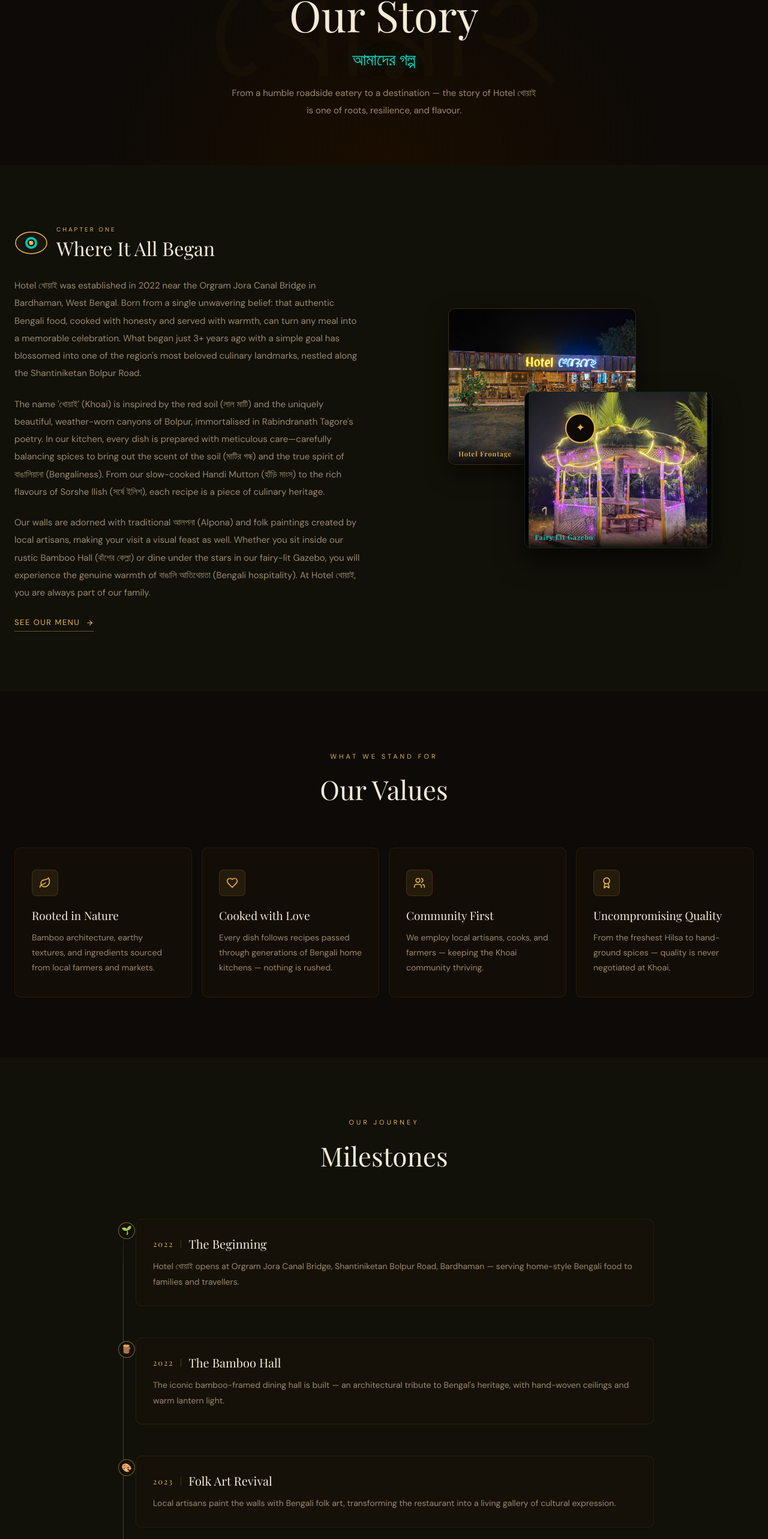
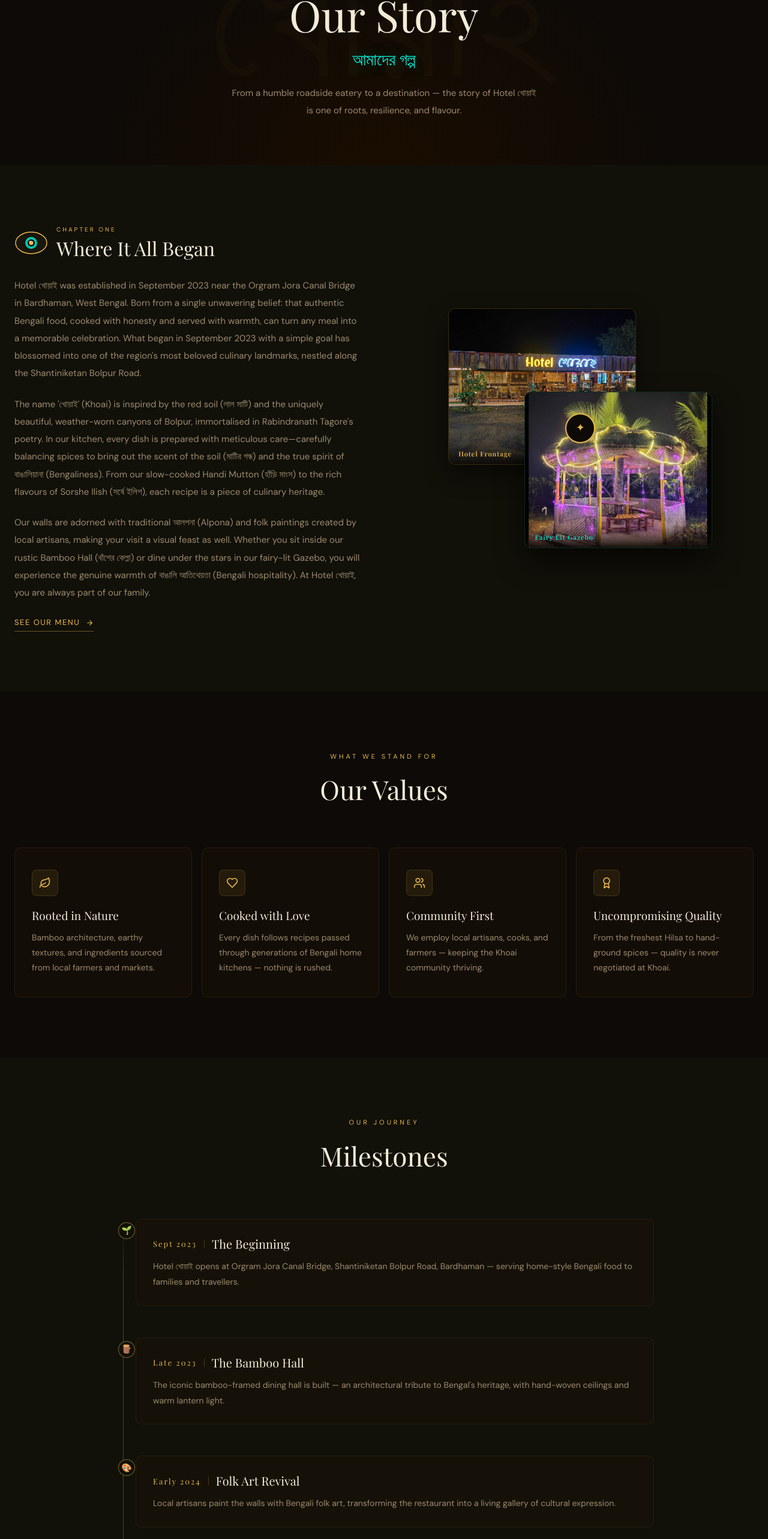
Before and after one commit to Surja2003/Hotel-Khoai, a React (Vite) app: page /our-story in a window 1280 px wide. Shown: the part 210-2776 px from the top of the page at 60% size. Built offline with nearby package versions, Linux system fonts and the light colour scheme; a web font is replaced by a local one.

Commit message:
fix: update founding date references and milestones to September 2023 based on user clarification

```diff
--- a/index.html
+++ b/index.html
@@ -161,7 +161,7 @@
             "ratingCount": "150"
           },
           "menu": "https://hotel-khoai.vercel.app/menu",
-          "foundingDate": "2022",
+          "foundingDate": "2023",
           "numberOfEmployees": {
             "@type": "QuantitativeValue",
             "value": 15
--- a/src/app/pages/Home.tsx
+++ b/src/app/pages/Home.tsx
@@ -229,7 +229,7 @@ export default function Home() {
             style={{ display: 'inline-flex', alignItems: 'center', gap: '8px', marginBottom: '32px', padding: '8px 20px', border: '1px solid rgba(232,184,75,0.22)', borderRadius: '100px', color: '#9C8A6E', fontSize: '12px', letterSpacing: '1.5px', backdropFilter: 'blur(8px)', background: 'rgba(13,10,7,0.4)' }}
           >
             <MapPin size={11} color="#E8B84B" />
-            EST. 2022 · ORGRAM, BARDHAMAN
+            EST. 2023 · ORGRAM, BARDHAMAN
           </motion.div>
 
           {/* combined bilingual heading on the same line */}
@@ -344,7 +344,7 @@ export default function Home() {
             {/* Decorative line */}
             <div style={{ width: '48px', height: '1px', background: 'linear-gradient(90deg,#E8B84B,transparent)', marginBottom: '24px' }} />
             <p style={{ color: '#9C8A6E', lineHeight: 1.9, fontSize: 'clamp(14px,2vw,15px)', marginBottom: '36px' }}>
-              Located along the Shantiniketan Bolpur Road at Orgram Jora Canal Bridge, Bardhaman, Hotel খোয়াই was established in 2022 from an unwavering passion for authentic Bengali cuisine and a deep love for the region's cultural heritage. Every bamboo pillar, every hand-painted mural tells a story.
+              Located along the Shantiniketan Bolpur Road at Orgram Jora Canal Bridge, Bardhaman, Hotel খোয়াই was established in September 2023 from an unwavering passion for authentic Bengali cuisine and a deep love for the region's cultural heritage. Every bamboo pillar, every hand-painted mural tells a story.
             </p>
             <Link to="/our-story" style={{ display: 'inline-flex', alignItems: 'center', gap: '10px', color: '#E8B84B', textDecoration: 'none', fontSize: '13px', letterSpacing: '1.5px', textTransform: 'uppercase', borderBottom: '1px solid rgba(232,184,75,0.4)', paddingBottom: '4px' }}>
               Read Our Story <ArrowRight size={13} />
--- a/src/app/pages/OurStory.tsx
+++ b/src/app/pages/OurStory.tsx
@@ -7,11 +7,11 @@ const stagger = { hidden: {}, show: { transition: { staggerChildren: 0.1 } } };
 const fadeUp = { hidden: { opacity: 0, y: 28 }, show: { opacity: 1, y: 0, transition: { duration: 0.65, ease: [0.4, 0, 0.2, 1] } } };
 
 const milestones = [
-  { year: '2022', title: 'The Beginning', icon: '🌱', desc: 'Hotel খোয়াই opens at Orgram Jora Canal Bridge, Shantiniketan Bolpur Road, Bardhaman — serving home-style Bengali food to families and travellers.' },
-  { year: '2022', title: 'The Bamboo Hall', icon: '🪵', desc: 'The iconic bamboo-framed dining hall is built — an architectural tribute to Bengal\'s heritage, with hand-woven ceilings and warm lantern light.' },
-  { year: '2023', title: 'Folk Art Revival', icon: '🎨', desc: 'Local artisans paint the walls with Bengali folk art, transforming the restaurant into a living gallery of cultural expression.' },
-  { year: '2023', title: 'The Fairy Gazebo', icon: '✨', desc: 'The beloved outdoor gazebo with fairy lights is unveiled — instantly becoming the most photographed spot in Orgram, Bardhaman.' },
-  { year: '2024', title: 'Google Certified', icon: '⭐', desc: 'Hotel খোয়াই achieves 4.5 stars on Google with 15,000+ monthly guests — recognised as Bardhaman\'s premier dining destination.' },
+  { year: 'Sept 2023', title: 'The Beginning', icon: '🌱', desc: 'Hotel খোয়াই opens at Orgram Jora Canal Bridge, Shantiniketan Bolpur Road, Bardhaman — serving home-style Bengali food to families and travellers.' },
+  { year: 'Late 2023', title: 'The Bamboo Hall', icon: '🪵', desc: 'The iconic bamboo-framed dining hall is built — an architectural tribute to Bengal\'s heritage, with hand-woven ceilings and warm lantern light.' },
+  { year: 'Early 2024', title: 'Folk Art Revival', icon: '🎨', desc: 'Local artisans paint the walls with Bengali folk art, transforming the restaurant into a living gallery of cultural expression.' },
+  { year: 'Late 2024', title: 'The Fairy Gazebo', icon: '✨', desc: 'The beloved outdoor gazebo with fairy lights is unveiled — instantly becoming the most photographed spot in Orgram, Bardhaman.' },
+  { year: '2025', title: 'Google Certified', icon: '⭐', desc: 'Hotel খোয়াই achieves 4.5 stars on Google with 15,000+ monthly guests — recognised as Bardhaman\'s premier dining destination.' },
 ];
 
 const values = [
@@ -161,7 +161,7 @@ export default function OurStory() {
             </div>
 
             {[
-              'Hotel খোয়াই was established in 2022 near the Orgram Jora Canal Bridge in Bardhaman, West Bengal. Born from a single unwavering belief: that authentic Bengali food, cooked with honesty and served with warmth, can turn any meal into a memorable celebration. What began just 3+ years ago with a simple goal has blossomed into one of the region\'s most beloved culinary landmarks, nestled along the Shantiniketan Bolpur Road.',
+              'Hotel খোয়াই was established in September 2023 near the Orgram Jora Canal Bridge in Bardhaman, West Bengal. Born from a single unwavering belief: that authentic Bengali food, cooked with honesty and served with warmth, can turn any meal into a memorable celebration. What began in September 2023 with a simple goal has blossomed into one of the region\'s most beloved culinary landmarks, nestled along the Shantiniketan Bolpur Road.',
               'The name \'খোয়াই\' (Khoai) is inspired by the red soil (লাল মাটি) and the uniquely beautiful, weather-worn canyons of Bolpur, immortalised in Rabindranath Tagore\'s poetry. In our kitchen, every dish is prepared with meticulous care—carefully balancing spices to bring out the scent of the soil (মাটির গন্ধ) and the true spirit of বাঙালিয়ানা (Bengaliness). From our slow-cooked Handi Mutton (হাঁড়ি মাংস) to the rich flavours of Sorshe Ilish (সর্ষে ইলিশ), each recipe is a piece of culinary heritage.',
               'Our walls are adorned with traditional আলপনা (Alpona) and folk paintings created by local artisans, making your visit a visual feast as well. Whether you sit inside our rustic Bamboo Hall (বাঁশের কেল্লা) or dine under the stars in our fairy-lit Gazebo, you will experience the genuine warmth of বাঙালি আতিথেয়তা (Bengali hospitality). At Hotel খোয়াই, you are always part of our family.'
             ].map((para, i) => (
```
